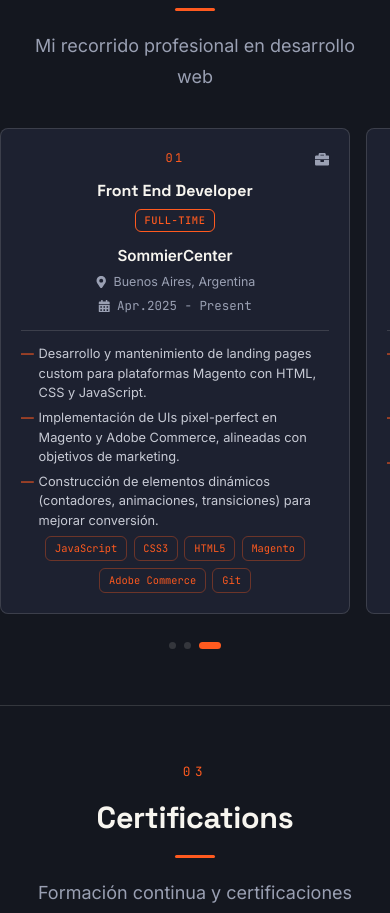
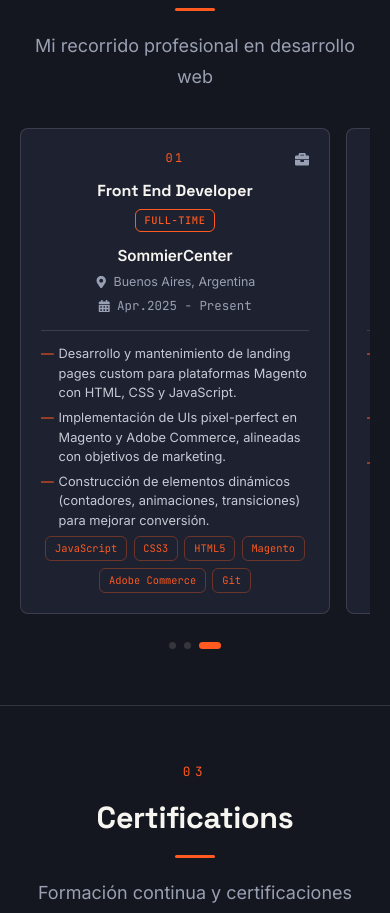
Before and after one commit to IgnacioDN/Portfolio, a React (Vite) app in the folder Portfolio-Project/: page / in a window 390 px wide. Shown: the part 1820-2733 px from the top of the page. Built offline with nearby package versions, Linux system fonts and the light colour scheme.

Commit message:
Update Experience.css for responsive design adjustments
Refactor experience-grid styles for better responsiveness.

```diff
--- a/Portfolio-Project/src/styles/Experience.css
+++ b/Portfolio-Project/src/styles/Experience.css
@@ -172,10 +172,8 @@
         overflow-x: auto;
         scroll-snap-type: x mandatory;
         gap: 1rem;
-    padding: 0.25rem 0.25rem 0.5rem;
-    margin: 0 -1.25rem;
-    padding-left: 1.25rem;
-    padding-right: 1.25rem;
+        margin: 0;
+        padding: .25rem 1.25rem .5rem;
         -webkit-overflow-scrolling: touch;
         scrollbar-width: none;
     }
```
Lines whose indentation alone changed are shown as unchanged.
